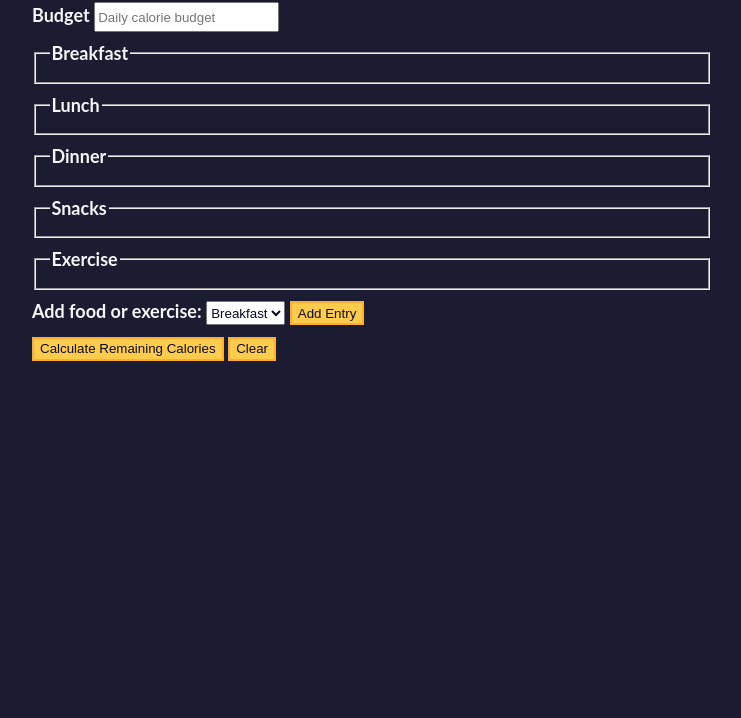
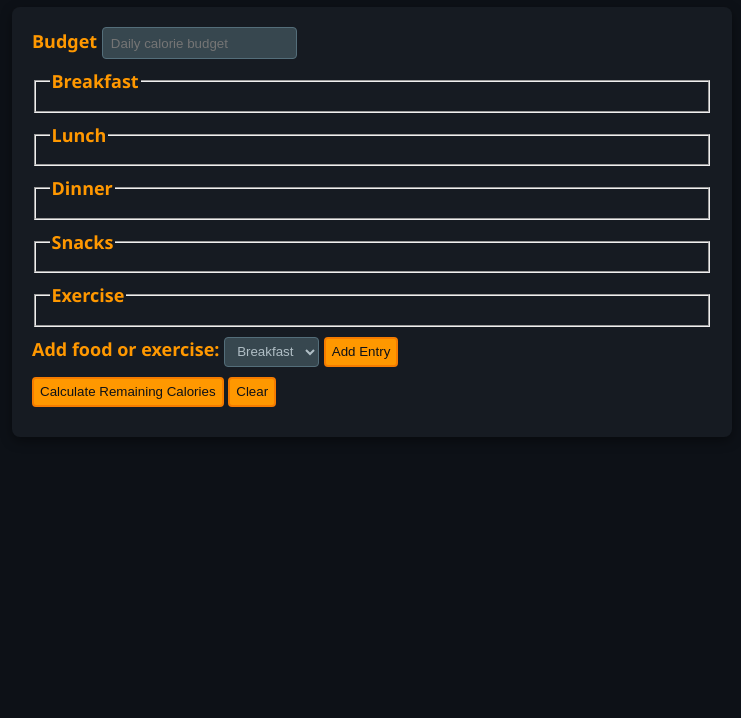
Before and after one commit to mirandamurph/client-side-scripting, a plain HTML site: page calorie.html in a window 1280 px wide. Shown: the part 82-800 px from the top of the page, without its empty margins (268-1009 px from the left). Drawn offline with Linux system fonts and the light colour scheme.

Commit message:
updating CSS calories

```diff
--- a/css/style-calorie.css
+++ b/css/style-calorie.css
@@ -1,28 +1,22 @@
-:root {
-  --light-grey: #f5f6f7;
-  --dark-blue: #0a0a23;
-  --fcc-blue: #1b1b32;
-  --light-yellow: #fecc4c;
-  --dark-yellow: #feac32;
-  --light-pink: #ffadad;
-  --dark-red: #850000;
-  --light-green: #acd157;
-}
-
 body {
-  font-family: "Lato", Helvetica, Arial, sans-serif;
+  background-color: #0d1117;
+  color: #b0bec5;
+  font-family: "Segoe UI", Roboto, Helvetica, Arial, sans-serif;
   font-size: 18px;
-  background-color: var(--fcc-blue);
-  color: var(--light-grey);
 }
 
 h1 {
   text-align: center;
+  text-shadow: 1px 1px 2px #000000;
 }
 
 .container {
   width: 90%;
   max-width: 680px;
+  box-shadow: 0 4px 12px rgba(0, 0, 0, 0.4);
+  border-radius: 8px;
+  padding: 20px;
+  background-color: #161b22;
 }
 
 h1,
@@ -34,6 +28,7 @@ h1,
 label,
 legend {
   font-weight: bold;
+  color: #ff9800;
 }
 
 .input-container {
@@ -44,15 +39,32 @@ legend {
 button {
   cursor: pointer;
   text-decoration: none;
-  background-color: var(--light-yellow);
-  border: 2px solid var(--dark-yellow);
+  background-color: #ff9800;
+  border: 2px solid #f57c00;
+  transition: background-color 0.2s, transform 0.1s;
+}
+
+button:hover {
+  background-color: #f57c00;
+}
+
+button:active {
+  transform: translateY(1px);
 }
 
 button,
 input,
 select {
-  min-height: 24px;
-  color: var(--dark-blue);
+  min-height: 30px;
+  color: #0d1117;
+  border-radius: 4px;
+}
+
+input, select {
+    border: 1px solid #546e7a;
+    padding: 0 8px;
+    background-color: #37474f;
+    color: #b0bec5;
 }
 
 fieldset,
@@ -64,9 +76,11 @@ select {
 }
 
 .output {
-  border: 2px solid var(--light-grey);
-  padding: 10px;
+  border: 2px solid #546e7a;
+  padding: 15px;
   text-align: center;
+  border-radius: 8px;
+  background-color: #161b22;
 }
 
 .hide {
@@ -79,9 +93,9 @@ select {
 }
 
 .surplus {
-  color: var(--light-pink);
+  color: #ef5350;
 }
 
 .deficit {
-  color: var(--light-green);
+  color: #66bb6a;
 }
```
